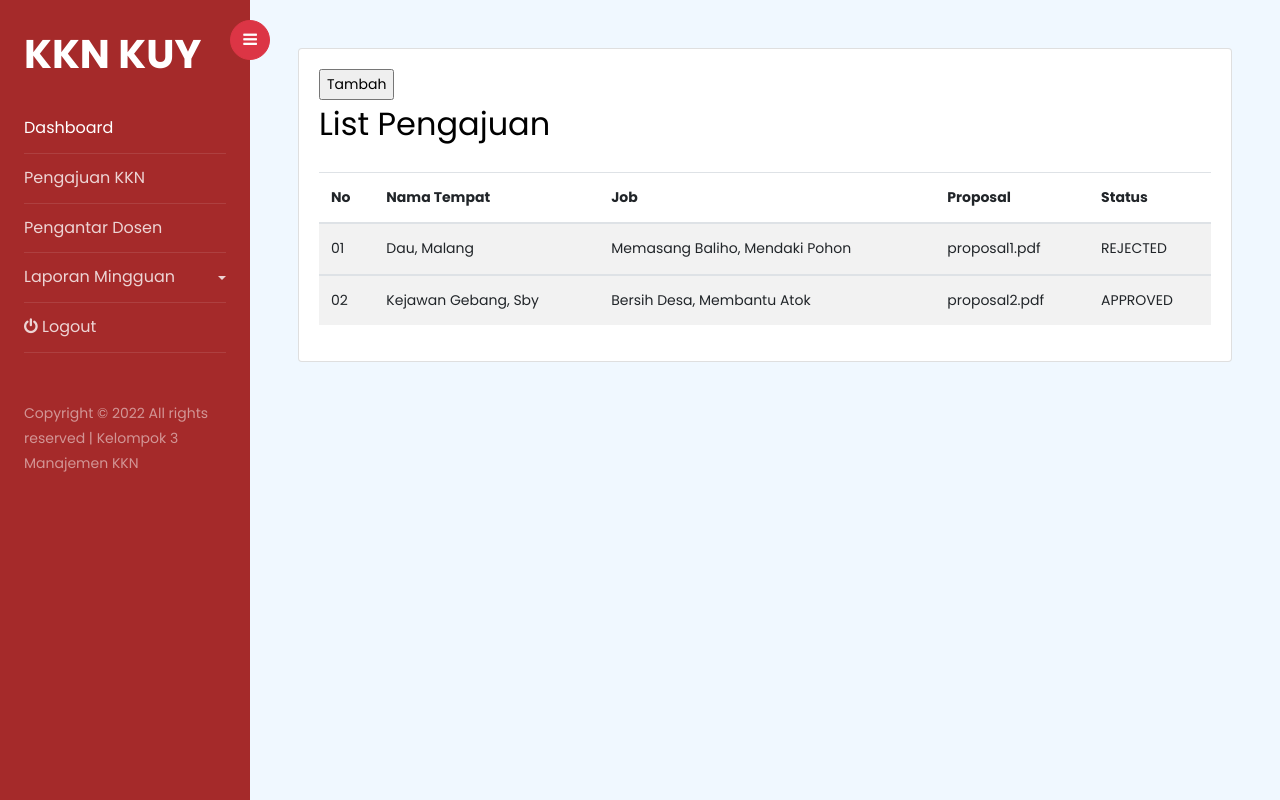
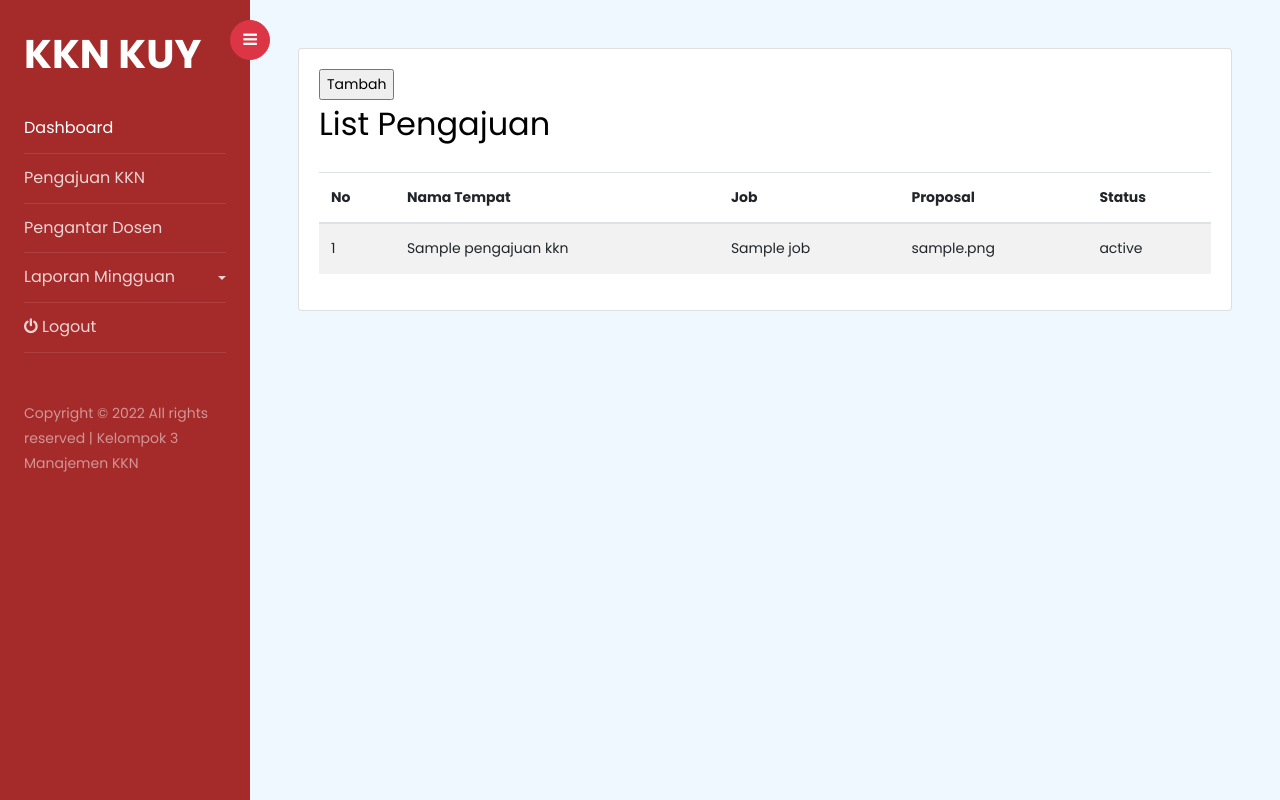
Before and after one commit to iZenrix/new-kkn, a Laravel app: template resources/views/mahasiswa/upload/list.blade.php in a window 1280 px wide. Run offline with Laravel 9, Linux system fonts and the light colour scheme; the template is opened without the code that fills it: most values are stand-ins (such as "Sample title", 1, 10 or a date in 2020); style sheets or scripts are compiled from the project's sources.

Commit message:
fixing error pengajuan kacong dan fixing undifine front end list proposal (-tampilan data amburadul)

```diff
--- a/app/Http/Controllers/AdminController.php
+++ b/app/Http/Controllers/AdminController.php
@@ -25,6 +25,7 @@ class AdminController extends Controller
     }
 
     public function delete($id){
+
         $data_mahasiswa = User::find($id);
         $data_mahasiswa->delete();
         return redirect()->route('dashboardadmin');
--- a/app/Http/Controllers/MahasiswaController.php
+++ b/app/Http/Controllers/MahasiswaController.php
@@ -3,7 +3,9 @@
 namespace App\Http\Controllers;
 
 use App\Http\Controllers\Controller;
+use App\Models\Pengajuan_kkn;
 use Illuminate\Http\Request;
+use Illuminate\Support\Facades\DB;
 
 class MahasiswaController extends Controller
 {
@@ -12,7 +14,9 @@ class MahasiswaController extends Controller
     }
 
     public function listPengajuan(){
-        return view('mahasiswa.upload.list');
+        $pengajuan_kkn = Pengajuan_kkn::where('id_user', '=', '11')->where('status', '=', '0')->paginate(5);
+        // $pengajuan_kkn = collect(DB::SELECT("SELECT count(id) as jumlah from pengajuan_kkns"))->where('id_user', '=', '$id_user')->first();
+        return view('mahasiswa.upload.list', compact('pengajuan_kkn'));
     }
     public function addPengajuan(){
         return view('mahasiswa.upload.upload');
--- a/app/Http/Controllers/PengajuanController.php
+++ b/app/Http/Controllers/PengajuanController.php
@@ -48,8 +48,9 @@ class PengajuanController extends Controller
         $proposal->file_proposal = $test->getFilename();
         $proposal->save();
 
+        // $pengajuan_kkns = collect(DB::SELECT("SELECT count(id) as jumlah from pengajuan_kkns"))->where('id_user', '=', '$id_user')->first();
 
-        return redirect()->route('uploadMahasiswa')->with('message', 'Pengajuan created!');;
+        return redirect()->route('listPengajuan')->with('message', 'Pengajuan created!');
     }
 
     /**
--- a/resources/views/mahasiswa/upload/list.blade.php
+++ b/resources/views/mahasiswa/upload/list.blade.php
@@ -26,46 +26,18 @@
                             </tr>
                         </thead>
                         <tbody>
-
+                        @foreach($pengajuan_kkn as $proposal)
                             <tr>
-                                <td>
-                                    01
-                                </td>
-                                <td>
-                                    Dau, Malang
-                                </td>
-                                <td>
-                                    Memasang Baliho, Mendaki Pohon
-                                </td>
-                                <td>
-                                    proposal1.pdf
-                                </td>
-                                <td>
-                                    REJECTED
-                                </td>
+                                <td>{{$proposal->id_user}}</td>
+                                <td>{{$proposal->nama_tempat}}</td>
+                                <td>{{$proposal->job}}</td>
+                                <td>{{$proposal->file_proposal}}</td>
+                                <?php if($proposal->status == 0){
+                                    $proposal->status = 'NON ACTIVE';
+                                }?>
+                                <td>{{$proposal->status}}</td>
                             </tr>
-
-                        </tbody>
-                        <tbody>
-
-                            <tr>
-                                <td>
-                                    02
-                                </td>
-                                <td>
-                                    Kejawan Gebang, Sby
-                                </td>
-                                <td>
-                                    Bersih Desa, Membantu Atok
-                                </td>
-                                <td>
-                                    proposal2.pdf
-                                </td>
-                                <td>
-                                    APPROVED
-                                </td>
-                            </tr>
-
+                        @endforeach
                         </tbody>
                     </table>
                 </div>
--- a/routes/web.php
+++ b/routes/web.php
@@ -39,7 +39,7 @@ Route::get('/dashboardmahasiswa', [MahasiswaController::class, 'dashboard'])->na
 
 Route::get('/listpengajuan', [MahasiswaController::class, 'listPengajuan'])->name('listPengajuan')->middleware(['auth', 'role:mahasiswa', 'status:1']);
 Route::get('/addpengajuan', [MahasiswaController::class, 'addPengajuan'])->name('addPengajuan')->middleware(['auth', 'role:mahasiswa', 'status:1']);
-Route::post('addpengajuan/action', [PengajuanController::class, 'store'])->name('pengajuanAdd');
+Route::post('addpengajuan/action', [PengajuanController::class, 'store'])->name('pengajuanadd');
 
 Route::get('/pengantarmahasiswa', [MahasiswaController::class, 'pengantar'])->name('pengantarMahasiswa')->middleware(['auth', 'role:mahasiswa', 'status:1']);
 Route::get('/laporlistmahasiswa', [MahasiswaController::class, 'laporanList'])->name('laporListMahasiswa')->middleware(['auth', 'role:mahasiswa', 'status:1']);
```
Also changed, not shown: 3 other files.
